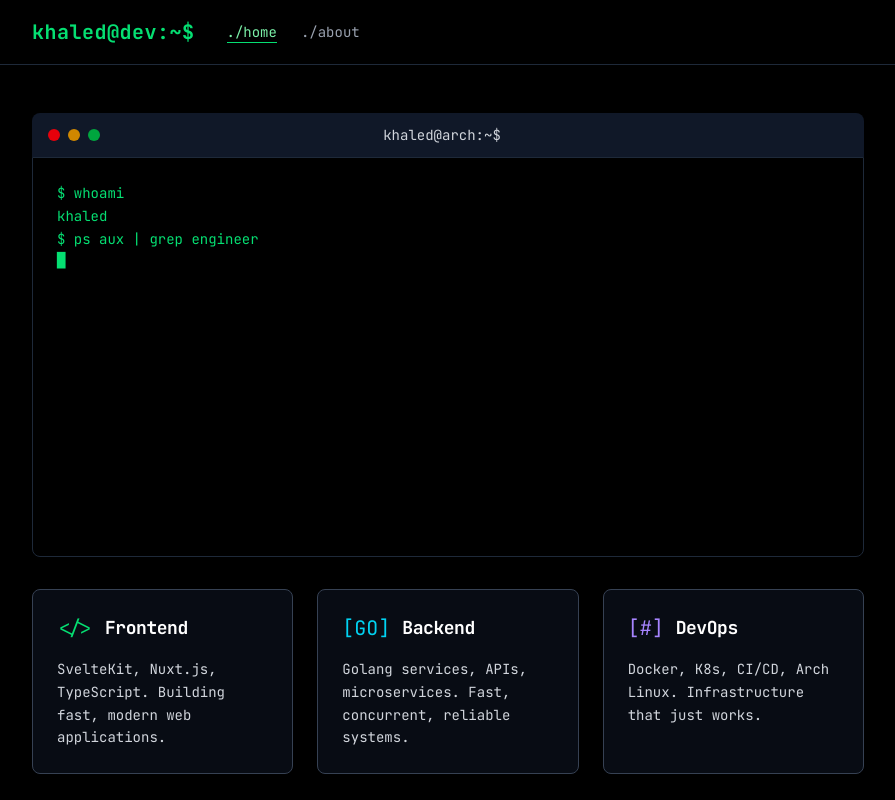
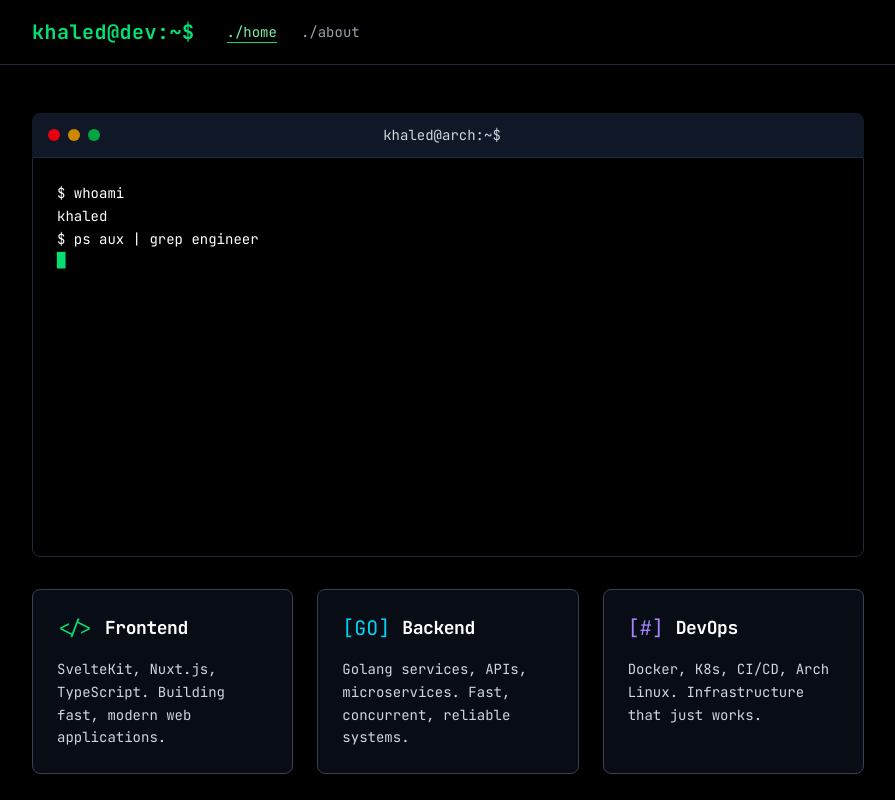
Before and after one commit to 61021/khaledwaleed.xyz, a SvelteKit app: page / in a window 1280 px wide. Shown: the top 800 px of the page, without its empty margins (192-1087 px from the left). Built offline with nearby package versions, Linux system fonts and the light colour scheme.

Commit message:
Update terminal text color to white for improved readability in the black-themed interface.

```diff
--- a/src/routes/+page.svelte
+++ b/src/routes/+page.svelte
@@ -83,7 +83,7 @@
 
 			<!-- Terminal Content -->
 			<div class="min-h-[400px] rounded-b-lg border border-gray-800 bg-black p-6 text-sm">
-				<div class="text-green-400">
+				<div class="text-white">
 					<pre class="leading-relaxed whitespace-pre-wrap">{terminalText}</pre>
 					<span class="text-green-400" class:opacity-100={showCursor} class:opacity-0={!showCursor}
 						>█</span
```
